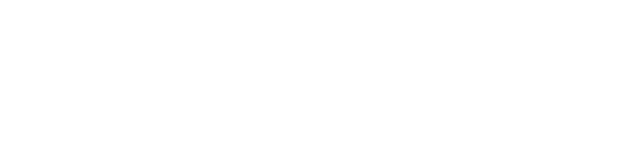
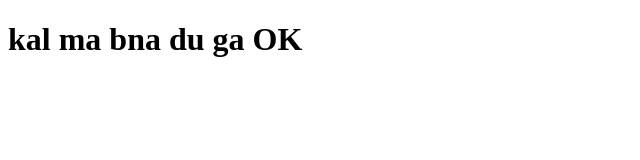
Before and after one commit to MUARREB-AHMED/Testing, a plain HTML site: page signup.html in a window 1280 px wide. Shown: the whole page, without its empty margins (0-640 px from the left). Drawn offline with Linux system fonts and the light colour scheme.

Commit message:
ello
khl

```diff
--- a/signup.html
+++ b/signup.html
@@ -6,6 +6,6 @@
     <title>Sign Up</title>
 </head>
 <body>
-
+    <h1>kal ma bna du ga OK</h1>
 </body>
 </html>
```
